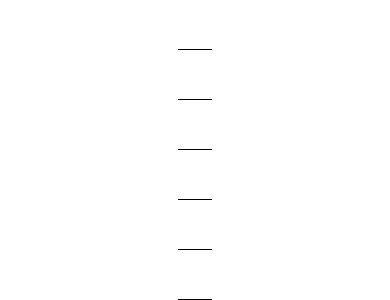
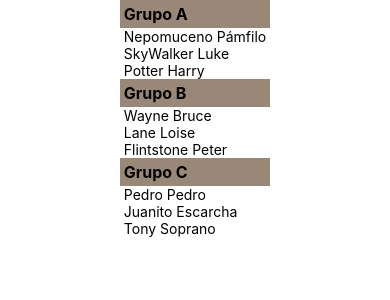
Before and after one commit to ElVittor/ProgramacionMovil182, a React Native app in the folder MyApp/: screen / in a window 390 px wide. Shown: the top 300 px of the page. Built offline with nearby package versions, Linux system fonts and the light colour scheme.

Commit message:
SectionList
Implementación del SectionList a la práctica

```diff
--- a/MyApp/App.js
+++ b/MyApp/App.js
@@ -1,5 +1,5 @@
 import { StatusBar } from 'expo-status-bar';
-import { StyleSheet, Text, View, FlatList} from 'react-native';
+import { StyleSheet, Text, View, SectionList } from 'react-native';
 import React, {useState} from 'react'; /* para manejo de estados de componentes */
 
 export default function App() {
@@ -7,17 +7,36 @@ export default function App() {
   const[submit, setSubmit] = useState('');
   return (
   <View style={styles.container}>
-    <FlatList data={[
-      {key:1, name: 'Nepomuceno Pámfilo'},
-      {key:2, name: 'SkyWalker Luke'},
-      {key:3, name: 'Potter Harry'},
-      {key:4, name: 'Wayne Bruce'},
-      {key:5, name: 'Lane Loise'},
-      {key:6, name: 'Flintstone Peter'},
-    ]}
-    renderItem={(Item)=><Text style={styles.item} > {Item.name} </Text> }
+    <SectionList
+      sections={[
+        {
+          title:'Grupo A',
+          data:[
+            {key:1, name: 'Nepomuceno Pámfilo'},
+            {key:2, name: 'SkyWalker Luke'},
+            {key:3, name: 'Potter Harry'},
+          ]
+        },
+        {
+          title:'Grupo B',
+          data:[
+            {key:1, name: 'Wayne Bruce'},
+            {key:2, name: 'Lane Loise'},
+            {key:3, name: 'Flintstone Peter'},
+          ]
+        },{
+          title:'Grupo C',
+          data:[
+            {key:1, name: 'Pedro Pedro'},
+            {key:2, name: 'Juanito Escarcha'},
+            {key:3, name: 'Tony Soprano'},
+          ]
+        },
+      ]}
+      renderItem={({item})=> <Text> {item.name} </Text> }
+      renderSectionHeader={ ({section})=> <Text style={styles.section} > {section.title} </Text> }
+
     />
-
     <StatusBar style="auto" />
 
   </View>
@@ -38,6 +57,13 @@ item:{
   height:50,
   borderColor: 'Pink',
   borderBottomWidth:1,
+},
+section:{
+fontSize:16,
+fontWeight:'bold',
+backgroundColor:'#987',
+paddingTop:4,
+paddingBottom:4,
 }
 
 });
```
